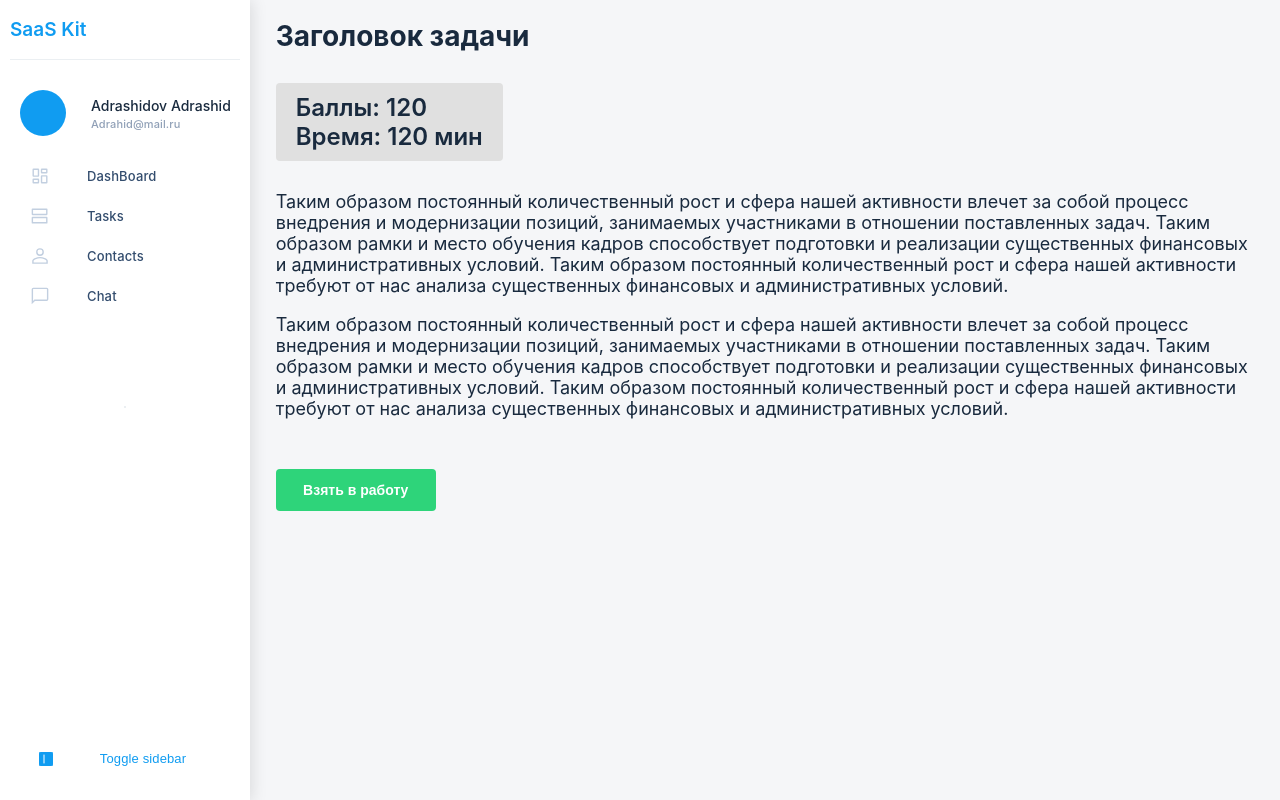
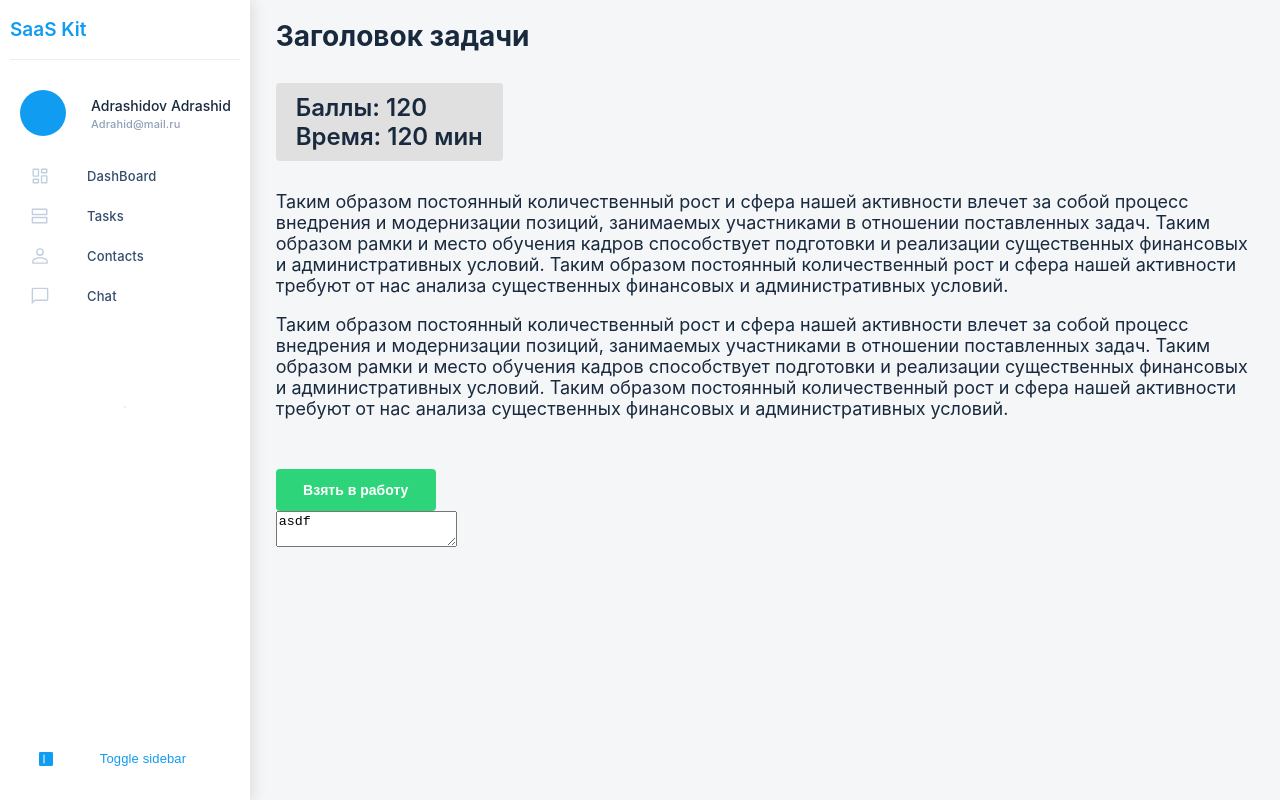
Before and after one commit to katada93/saas, a React (Create React App) app: page / in a window 1280 px wide. Built offline with nearby package versions, Linux system fonts and the light colour scheme.

Commit message:
Страница одной таски

```diff
--- a/src/components/TaskNotes/TaskNotes.tsx
+++ b/src/components/TaskNotes/TaskNotes.tsx
@@ -1,5 +1,7 @@
-const TaskNotes = () => {
-  return <div>task notes</div>;
+export const TaskNotes = () => {
+  return (
+    <div>
+      <textarea>asdf</textarea>
+    </div>
+  );
 };
-
-export default TaskNotes;
--- a/src/pages/SingleTask/SingleTask.tsx
+++ b/src/pages/SingleTask/SingleTask.tsx
@@ -1,10 +1,10 @@
 import { Button } from 'components/ui';
-import clsx from 'clsx';
+import { TaskNotes } from 'components/TaskNotes/TaskNotes';
 import styles from './SingleTask.module.scss';
 
 export const SingleTask = () => {
   return (
-    <div className={clsx(styles.SingleTask)}>
+    <div className={styles.SingleTask}>
       <h1>Заголовок задачи</h1>
 
       <div className={styles.options}>
@@ -16,7 +16,7 @@ export const SingleTask = () => {
         </div>
       </div>
 
-      <div className={clsx(styles.taskText)}>
+      <div className={styles.taskText}>
         <p>
           Таким образом постоянный количественный рост и сфера нашей активности
           влечет за собой процесс внедрения и модернизации позиций, занимаемых
@@ -37,6 +37,8 @@ export const SingleTask = () => {
         </p>
       </div>
       <Button variant="success">Взять в работу</Button>
+
+      <TaskNotes />
     </div>
   );
 };
```
